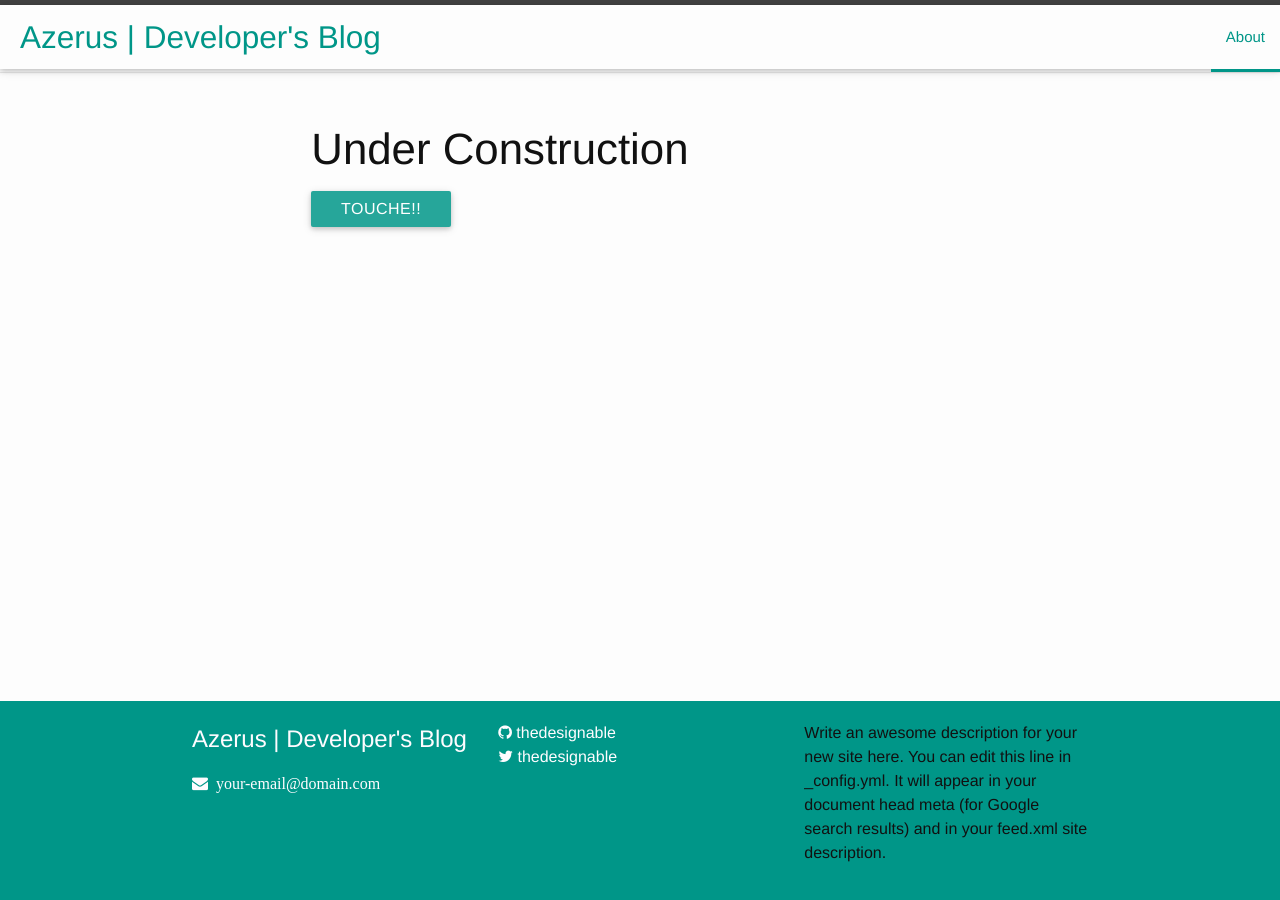
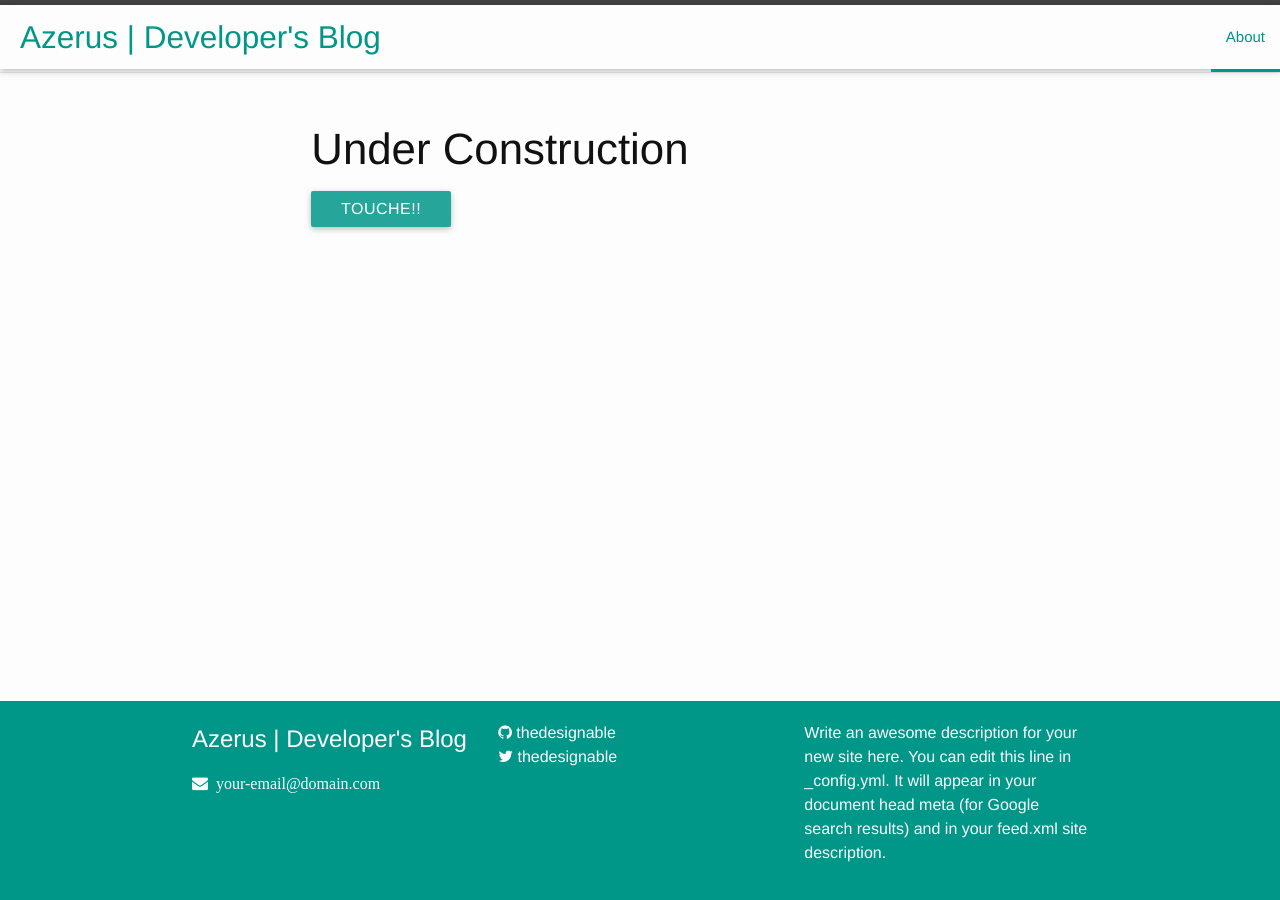
Before and after one commit to aidataguy/thedesignable_azerus, a Jekyll site: the page built from index.html, in a window 1280 px wide. Built offline with Jekyll 4.4.1, drawn with Linux system fonts in a browser that asks for light colours; nearby versions of some CDN libraries.

Commit message:
added fixed footer, fixed coloring schema

```diff
--- a/_sass/_layout.scss
+++ b/_sass/_layout.scss
@@ -152,3 +152,7 @@ a.page-link{
         color: $milk;
     }
 }
+
+.text {
+    color: $milk;
+}
```
